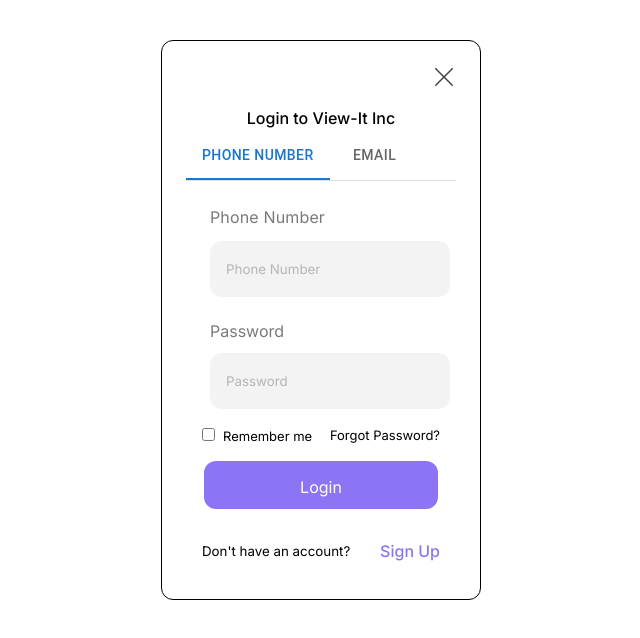
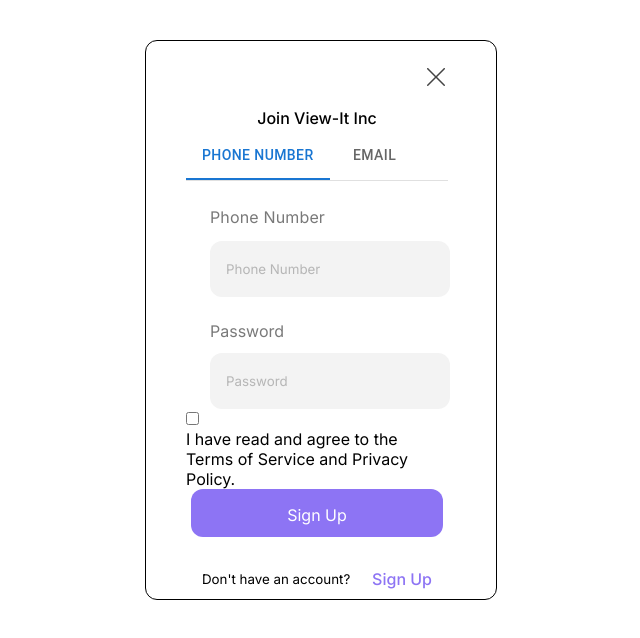
Before and after one commit to Bolurx07/View-It-Inc, a React (Create React App) app: page / in a window 1280 px wide. Shown: the top 638 px of the page, without its empty margins (319-959 px from the left). Built offline with nearby package versions, Linux system fonts and the light colour scheme.

Commit message:
Working on the Signup pages

```diff
--- a/src/App.js
+++ b/src/App.js
@@ -2,14 +2,15 @@
 import Login from './Pages/Login/Login';
 import Calendarr from './Components/Calendar/Calendarr';
 import Virtualevent from './Pages/Virtualevent/Virtualevent';
+import Signup from './Pages/Signup/Signup';
 
 
 
 function App() {
   return (
     <div>
-
-      <Login />
+      <Signup />
+      {/* <Login /> */}
       {/* <Virtualevent /> */}
       {/* <Calendarr /> */}
     </div>
--- a/src/Pages/Login/Login.jsx
+++ b/src/Pages/Login/Login.jsx
@@ -5,7 +5,7 @@
 
 const Login = () => {
   return (
-    <div className={lgStyle.main}>
+    <div>
       <section className={lgStyle.logincontainer}>
           <img src={xicon} alt="icon" className={lgStyle.icon} />
           <h1 className={lgStyle.heading}>Login to View-It Inc</h1>
--- a/src/Pages/Login/Login.module.css
+++ b/src/Pages/Login/Login.module.css
@@ -1,8 +1,8 @@
 
 .logincontainer{
-    width: 20rem;
+    width: 22rem;
     height: 35rem;
-    padding: 1.5rem;
+    padding: 1.5rem 3rem 1.5rem 2.5rem;
     border: 1px solid ;
     border-radius: 12px;
     margin: 2.5rem auto;
@@ -22,18 +22,6 @@
     margin-bottom: 1rem;
 
 }
-
-/* .phonebutton, .mailbutton{
-   border: none;
-   background-color: white;
-   color: #797979;
-   font-size: 1rem;
-   margin-bottom: 1rem;
-}
-
-.phonebutton{
-    margin-right: 2rem;
-} */
 
 .passworddiv{
     margin-left: 1.5rem;
@@ -87,6 +75,7 @@
     display: block;
     height: 3rem;
     margin-bottom: 2rem;
+    cursor: pointer;
 }
 
 .foot{
--- a/src/Pages/Signup/Signup.jsx
+++ b/src/Pages/Signup/Signup.jsx
@@ -0,0 +1,42 @@
+import sgStyle from './Signup.module.css'
+import { Link } from 'react-router-dom'
+import xicon from "../../Assets/xicon.svg"
+import BasicTabs from '../../Components/Tabcomponent/Tabcomponent'
+
+
+const Signup = () => {
+  return (
+    <div>
+        <section className={sgStyle.logincontainer}>
+          <img src={xicon} alt="icon" className={sgStyle.icon} />
+          <h1 className={sgStyle.heading}>Join View-It Inc</h1>
+          <form action="./" type="submit">
+            <div>
+                <BasicTabs />
+            </div>
+            <div className={sgStyle.passworddiv}>
+                <label className={sgStyle.label} htmlFor="">Password</label>
+                <br />
+                <input type="password" name="password" placeholder="Password" id={sgStyle.password} />
+            </div>
+            <div className={sgStyle.checkboxcontainer}>
+                <input type="checkbox" name="checkbox" id={sgStyle.checkbox} />
+                <p>I have read and agree to the <span>Terms of Service</span> and <span>Privacy Policy</span>.</p>
+            </div>
+
+            <div >
+              <button type="submit" id={sgStyle.signup}>Sign Up</button>
+            </div>
+
+          </form>
+          <div className={sgStyle.foot}>
+            <p>Don't have an account?</p>
+            <a href="">Sign Up</a>
+          </div>
+        </section>
+
+    </div>
+  )
+}
+
+export default Signup
--- a/src/Pages/Signup/Signup.module.css
+++ b/src/Pages/Signup/Signup.module.css
@@ -0,0 +1,82 @@
+
+.logincontainer{
+    width: 22rem;
+    height: 35rem;
+    padding: 1.5rem 3rem 1.5rem 2.5rem;
+    border: 1px solid ;
+    border-radius: 12px;
+    margin: 2.5rem auto;
+}
+
+.heading{
+    text-align: center;
+    font-weight: 500;
+    font-size: 1rem;
+    line-height: 1.7rem;
+    clear: right;
+    margin-bottom: 0;
+}
+
+.icon{
+    float: right;
+    margin-bottom: 1rem;
+
+}
+
+.passworddiv{
+    margin-left: 1.5rem;
+}
+
+.label{
+    font-size: 1rem;
+    color: #797979;
+
+}
+
+#password{
+    background-color: #F3F3F3;
+    width: 15rem;
+    padding: 1rem;
+    height: 3.5rem;
+    border-radius: 12px;
+    border: none;
+    margin-top: 0.75rem;
+}
+
+#phoneno::placeholder, #password::placeholder{
+    color: rgba(121, 121, 121, 0.5);
+}
+
+
+
+#signup{
+    padding: 1rem 6rem ;
+    color: white;
+    font-size: 1rem;
+    text-align: center;
+    margin: 0 auto;
+    border: none;
+    border-radius: 12px;
+    background-color: #8D74F4;
+    display: block;
+    height: 3rem;
+    margin-bottom: 2rem;
+    cursor: pointer;
+}
+
+.foot{
+    display: flex;
+    align-items: center;
+    justify-content: space-between;
+    padding: 0 1rem;
+}
+
+.foot p{
+    font-size: smaller;
+}
+
+.foot a{
+    text-decoration: none;
+    color: #8D74F4;
+    font-weight: 500;
+}
```
